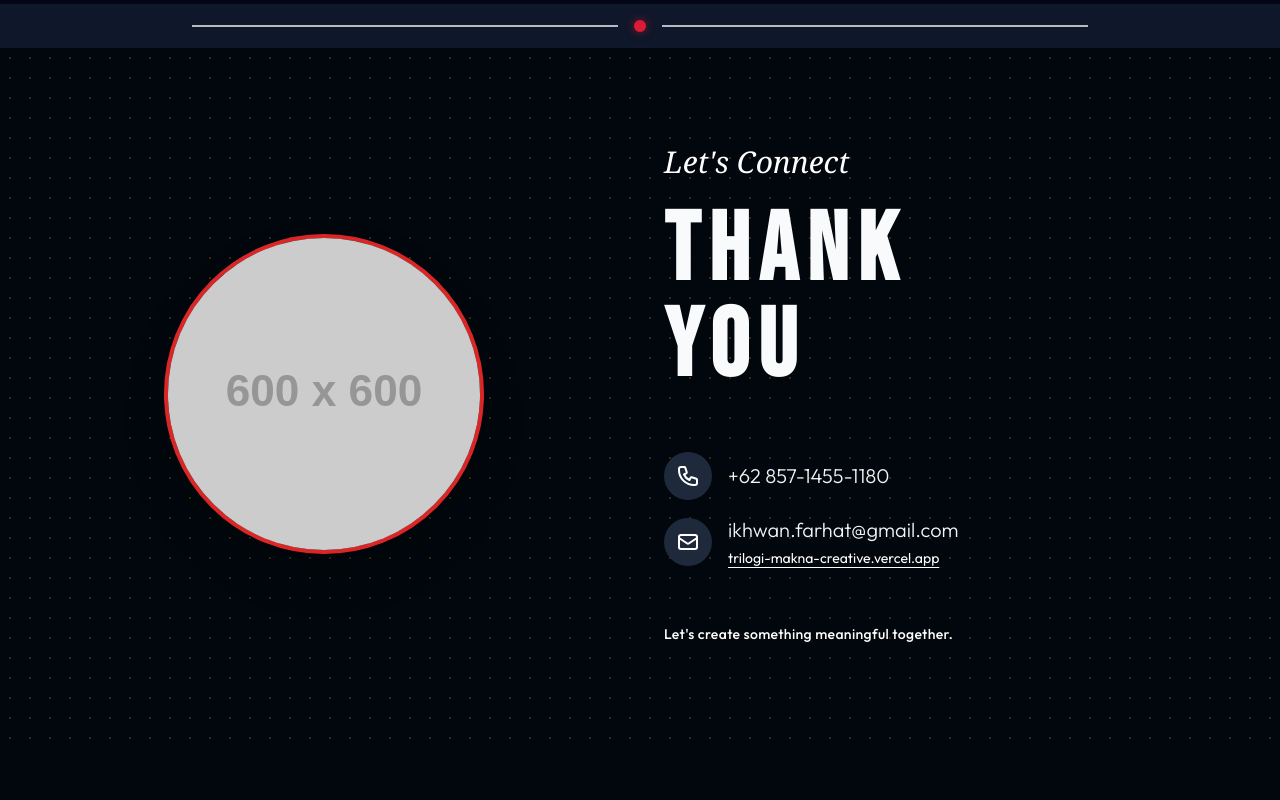
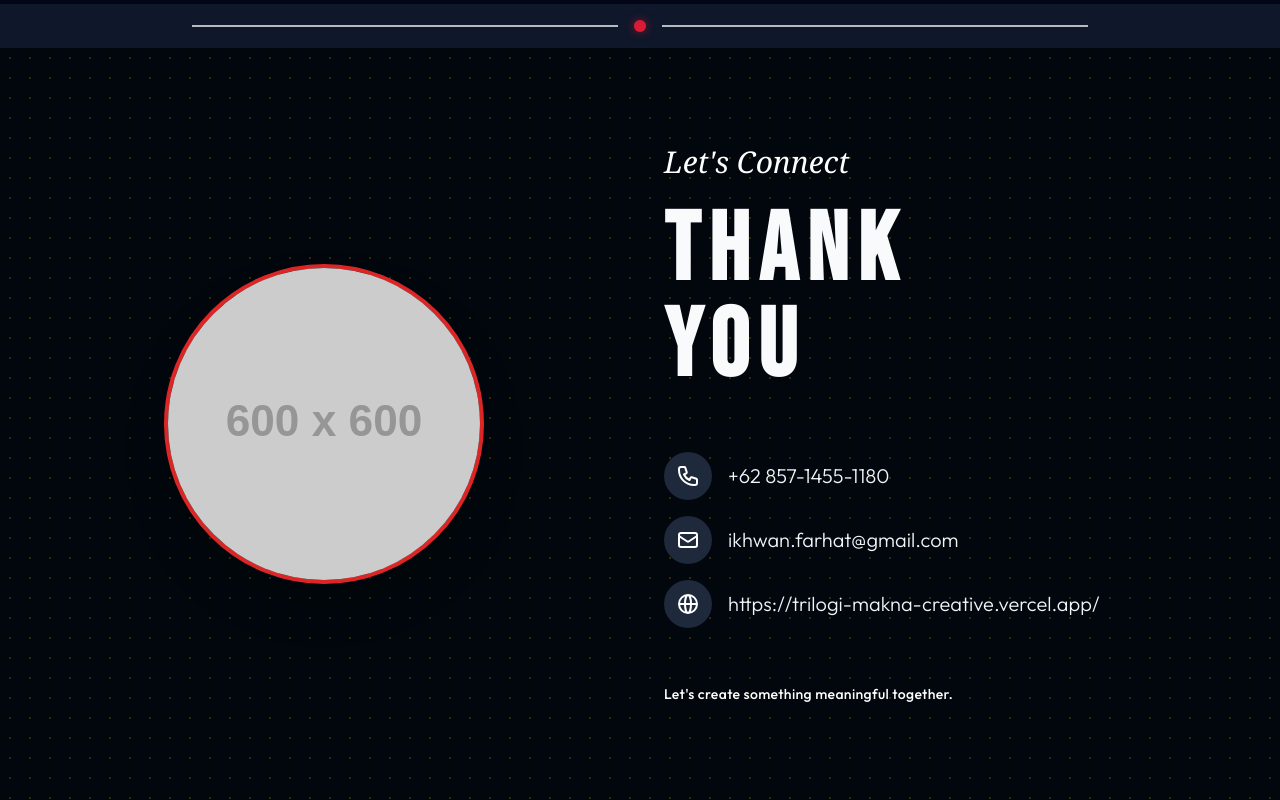
Before and after one commit to trilogimakna-bit/PORTOFOLIO_M.IKHWAN-FARHAT, a plain HTML site: page index.html in a window 1280 px wide. Shown: the part 10268-11068 px from the top of the page. Before the commit the page ends 11008 px from the top, so only its background shows below. Drawn offline with nearby package versions, Linux system fonts and the light colour scheme; placeholder pictures from the web are drawn by us.

Commit message:
Update portfolio media and contact section

```diff
--- a/index.html
+++ b/index.html
@@ -318,7 +318,7 @@
                             <div class="grid gap-6 mx-auto max-w-[320px] w-full">
                                 <div class="rounded-3xl overflow-hidden shadow-2xl aspect-[3/4]">
                                     <video class="w-full h-full object-cover" autoplay muted loop playsinline poster="bts.jpeg">
-                                        <source src="BTS Phielle.mp4" type="video/mp4">
+                                        <source src="bts.mp4" type="video/mp4">
                                         Your browser does not support the video tag.
                                     </video>
                                 </div>
@@ -616,7 +616,7 @@
                                 controls
                                 playsinline
                             >
-                                <source src="Showreel.mp4" type="video/mp4" />
+                                <source src="showreel.mp4" type="video/mp4" />
                                 Your browser does not support the video tag.
                             </video>
                             <div class="absolute inset-0 bg-gradient-to-t from-black via-black/10 to-transparent pointer-events-none"></div>
@@ -696,12 +696,19 @@
                                 </div>
                                 <div class="flex flex-col items-center lg:items-start">
                                     <span class="text-xl font-light text-slate-100">ikhwan.farhat@gmail.com</span>
-                                    <a href="https://trilogi-makna-creative.vercel.app/" target="_blank" rel="noopener noreferrer" class="text-sm text-yellow-highlight hover:text-white transition-colors underline decoration-1 underline-offset-4 mt-1">
-                                        trilogi-makna-creative.vercel.app
-                                    </a>
                                 </div>
                             </div>
+                            <div class="flex items-center justify-center lg:justify-start space-x-4">
+                                <div class="bg-slate-800 text-orange-accent p-3 rounded-full">
+                                    <!-- Ini adalah ikon Globe/Website -->
+                                    <svg class="w-6 h-6" fill="none" stroke="currentColor" viewBox="0 0 24 24">
+                                        <path stroke-linecap="round" stroke-linejoin="round" stroke-width="2" d="M21 12a9 9 0 01-9 9m9-9a9 9 0 00-9-9m9 9H3m9 9a9 9 0 01-9-9m9 9c1.657 0 3-4.03 3-9s-1.343-9-3-9m0 18c-1.657 0-3-4.03-3-9s1.343-9 3-9m-9 9a9 9 0 019-9"></path>
+                                    </svg>
+                                </div>
+                                <span class="text-xl font-light text-slate-100">https://trilogi-makna-creative.vercel.app/</span>
+                            </div>
                         </div>
+
 
                         <p class="pt-8 text-sm text-yellow-highlight font-medium tracking-wide">
                             Let's create something meaningful together.
```
